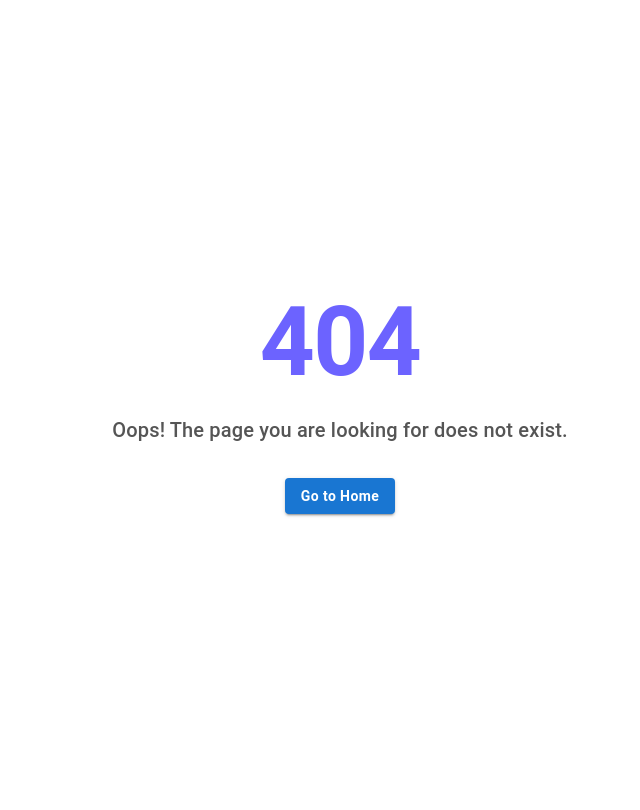
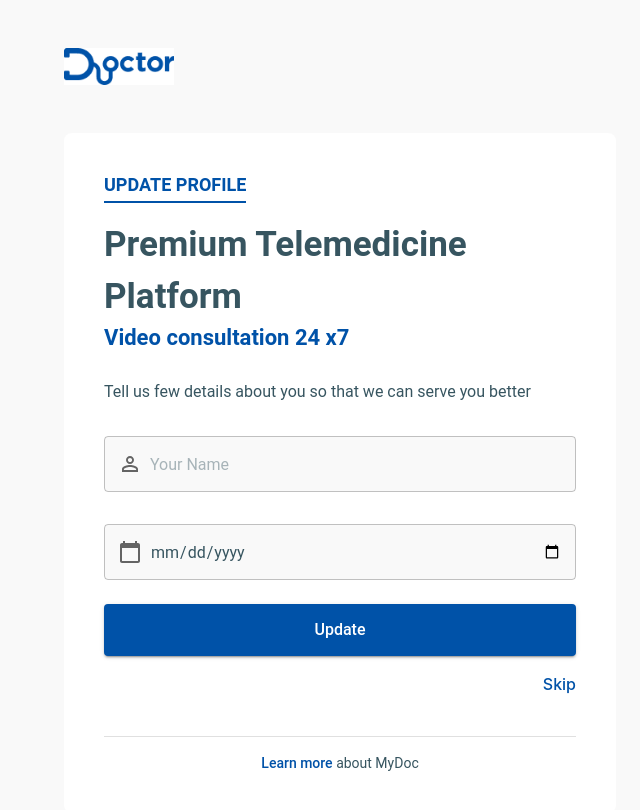
Before and after one commit to C3BIT/doctel-backoffice-web, a React (Vite) app: page /profile in a window 1280 px wide. Before the commit this address had no page. Shown: the top 810 px of the page, without its empty margins (300-940 px from the left). Built offline with nearby package versions, Linux system fonts and the light colour scheme.

Commit message:
design doctor profile screen

```diff
--- a/src/App.jsx
+++ b/src/App.jsx
@@ -6,6 +6,7 @@ import Home from './pages/Home/Home';
 import Login from './pages/Login/Login';
 import NotFound from './pages/NotFound/NotFound';
 import OtpVerify from './pages/auth/OtpVerify';
+import DoctorProfile from './pages/DoctorProfile/DoctorProfile';
 const App = () => {
   return (
     <Box className="App">
@@ -17,6 +18,7 @@ const App = () => {
           </Route>
           <Route path="/login" element={<Login />} />
           <Route path="/verify-otp" element={<OtpVerify />} />
+          <Route path="/profile" element={<DoctorProfile />} />
           <Route path="*" element={<NotFound />} />
         </Routes>
     </Box>
--- /dev/null
+++ b/src/pages/DoctorProfile/DoctorProfile.jsx
@@ -0,0 +1,289 @@
+import { useState, useEffect } from 'react';
+import { useSelector, useDispatch } from 'react-redux';
+import { useNavigate } from 'react-router-dom';
+import {
+  Box,
+  Container,
+  Typography,
+  TextField,
+  Button,
+  Link,
+  useMediaQuery,
+  InputAdornment,
+  Paper,
+  Divider
+} from '@mui/material';
+import PersonOutlineIcon from '@mui/icons-material/PersonOutline';
+import CalendarTodayIcon from '@mui/icons-material/CalendarToday';
+import { createTheme, ThemeProvider } from '@mui/material/styles';
+import logo from '../../assets/logo.png';
+
+const theme = createTheme({
+  typography: {
+    fontFamily: '"Montserrat", "Roboto", "Helvetica", "Arial", sans-serif',
+  },
+  palette: {
+    primary: {
+      main: '#0052A8',
+    },
+    background: {
+      default: '#F9F9F9',
+    },
+    text: {
+      primary: '#375560',
+    },
+  },
+});
+
+const DoctorProfile = () => {
+  const dispatch = useDispatch();
+  const navigate = useNavigate();
+  const isMobile = useMediaQuery(theme.breakpoints.down('sm'));
+
+  const [name, setName] = useState('');
+  const [dob, setDob] = useState('');
+  const { isLoading, error, errorMessage } = useSelector((state) => state.user || { isLoading: false, error: false, errorMessage: '' });
+
+  const handleUpdate = () => {
+    console.log('Profile Updated:', { name, dob });
+  };
+
+  const handleSkip = () => {
+    navigate('/dashboard');
+  };
+
+  useEffect(() => {
+    if (error) {
+      // Handle error similar to login screen
+    }
+  }, [error, dispatch]);
+
+  return (
+    <ThemeProvider theme={theme}>
+      <Box
+        sx={{
+          display: 'flex',
+          flexDirection: 'column',
+          minHeight: '100vh',
+          backgroundColor: '#F9F9F9',
+          justifyContent: 'flex-start',
+          alignItems: 'center',
+          pt: { xs: 4, sm: 5, md: 6 },
+          px: { xs: 2, sm: 3, md: 4 }
+        }}
+      >
+        <Container maxWidth="sm" sx={{ display: 'flex', flexDirection: 'column', height: '100%' }}>
+          <Box sx={{ mb: { xs: 4, sm: 5, md: 6 }, alignSelf: 'flex-start' }}>
+            <img
+              src={logo}
+              alt="Doctor Logo"
+              style={{
+                width: isMobile ? '80px' : '110px',
+                height: 'auto'
+              }}
+            />
+          </Box>
+
+          <Paper
+            elevation={0}
+            sx={{
+              p: { xs: 3, sm: 4, md: 5 },
+              borderRadius: 2,
+              backgroundColor: 'white',
+              width: '100%'
+            }}
+          >
+            <Box sx={{ mb: { xs: 3, sm: 4 } }}>
+              <Typography
+                variant={isMobile ? "h6" : "h5"}
+                component="h2"
+                sx={{
+                  display: 'inline-block',
+                  borderBottom: `2px solid #0052A8`,
+                  paddingBottom: 0.5,
+                  marginBottom: 2,
+                  fontSize: { xs: '16px', sm: '18px' },
+                  fontWeight: 700,
+                  color: '#0052A8',
+                  textTransform: 'uppercase'
+                }}
+              >
+                Update Profile
+              </Typography>
+
+              <Typography
+                variant={isMobile ? "h6" : "h3"}
+                component="h3"
+                sx={{
+                  fontWeight: 700,
+                  mb: 0.5,
+                  color: '#375560',
+                  textAlign: 'left',
+                  fontSize: { xs: '24px', sm: '30px', md: '35px' },
+                  lineHeight: { xs: '32px', sm: '42px', md: '52px' },
+                  textTransform: 'capitalize',
+                  letterSpacing: '0%'
+                }}
+              >
+                Premium Telemedicine Platform
+              </Typography>
+
+              <Typography
+                variant="h6"
+                sx={{
+                  mb: 3,
+                  color: '#0052A8',
+                  fontWeight: 700,
+                  textAlign: 'left',
+                  fontSize: { xs: '16px', sm: '19px', md: '22px' },
+                  lineHeight: '22px',
+                  letterSpacing: '0%'
+                }}
+              >
+                Video consultation 24 x7
+              </Typography>
+            </Box>
+
+            <Box sx={{ mb: 4 }}>
+              <Typography
+                variant="body2"
+                color="#375560"
+                sx={{
+                  mb: 2,
+                  textAlign: 'left',
+                  fontSize: { xs: '0.875rem', sm: '0.9rem', md: '1rem' }
+                }}
+              >
+                Tell us few details about you so that we can serve you better
+              </Typography>
+
+              <TextField
+                fullWidth
+                placeholder="Your Name"
+                value={name}
+                onChange={(e) => setName(e.target.value)}
+                margin="normal"
+                variant="outlined"
+                sx={{
+                  mb: 2,
+                  mt: 2,
+                  '& .MuiOutlinedInput-root': {
+                    backgroundColor: '#F9F9F9',
+                    '&:hover fieldset': {
+                      borderColor: '#0052A8',
+                    },
+                    '&.Mui-focused fieldset': {
+                      borderColor: '#0052A8',
+                    },
+                  }
+                }}
+                InputProps={{
+                  startAdornment: (
+                    <InputAdornment position="start">
+                      <PersonOutlineIcon sx={{ color: 'text.secondary' }} />
+                    </InputAdornment>
+                  ),
+                }}
+              />
+
+              <TextField
+                fullWidth
+                placeholder="Date of Birth"
+                type="date"
+                value={dob}
+                onChange={(e) => setDob(e.target.value)}
+                margin="normal"
+                variant="outlined"
+                InputLabelProps={{ shrink: true }}
+                sx={{
+                  mb: 3,
+                  '& .MuiOutlinedInput-root': {
+                    backgroundColor: '#F9F9F9',
+                    '&:hover fieldset': {
+                      borderColor: '#0052A8',
+                    },
+                    '&.Mui-focused fieldset': {
+                      borderColor: '#0052A8',
+                    },
+                  }
+                }}
+                InputProps={{
+                  startAdornment: (
+                    <InputAdornment position="start">
+                      <CalendarTodayIcon sx={{ color: 'text.secondary' }} />
+                    </InputAdornment>
+                  ),
+                }}
+              />
+
+              <Button
+                fullWidth
+                variant="contained"
+                onClick={handleUpdate}
+                disabled={isLoading}
+                sx={{
+                  py: 1.5,
+                  textTransform: 'none',
+                  fontWeight: 500,
+                  fontSize: { xs: '0.9rem', sm: '1rem' },
+                  backgroundColor: !isLoading ? '#0052A8' : undefined,
+                  '&:hover': {
+                    backgroundColor: !isLoading ? '#00438a' : undefined,
+                  },
+                  mb: 2
+                }}
+              >
+                {isLoading ? 'Loading...' : 'Update'}
+              </Button>
+
+              <Box sx={{ textAlign: 'right' }}>
+                <Link
+                  onClick={handleSkip}
+                  color="#0052A8"
+                  underline="hover"
+                  sx={{
+                    fontWeight: 500,
+                    cursor: 'pointer'
+                  }}
+                >
+                  Skip
+                </Link>
+              </Box>
+
+              {error && (
+                <Typography
+                  variant="body2"
+                  color="error"
+                  sx={{ mt: 1, textAlign: 'left' }}
+                >
+                  {errorMessage}
+                </Typography>
+              )}
+            </Box>
+
+            <Box sx={{ mt: { xs: 4, sm: 5 } }}>
+              <Divider sx={{ my: 2 }} />
+              <Box sx={{ textAlign: 'center' }}>
+                <Typography variant="body2">
+                  <Link
+                    href="#"
+                    color="#0052A8"
+                    underline="hover"
+                    sx={{ fontWeight: 500 }}
+                  >
+                    Learn more
+                  </Link>
+                  <Typography component="span" variant="body2" color="#375560">
+                    {' '}about MyDoc
+                  </Typography>
+                </Typography>
+              </Box>
+            </Box>
+          </Paper>
+        </Container>
+      </Box>
+    </ThemeProvider>
+  );
+};
+
+export default DoctorProfile;
```
